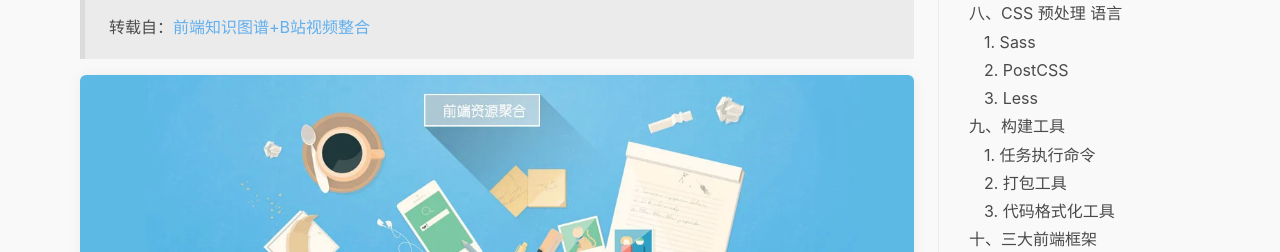
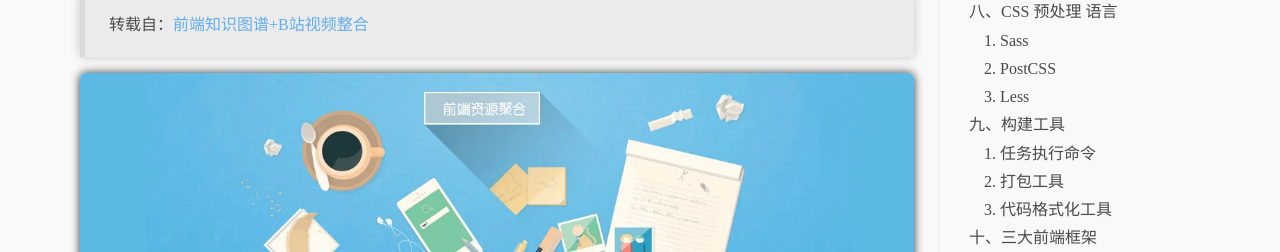
Before and after one commit to orangelegy/orangelegy.github.io, a plain HTML site: page 2021/11/29/前端学习路径/index.html in a window 1280 px wide. Shown: the part 222-474 px from the top of the page. Drawn offline with Linux system fonts and the light colour scheme; a small style sheet from the web is missing.

Commit message:
Site updated: 2021-11-30 19:57:17

```diff
--- a/style/base.css
+++ b/style/base.css
@@ -1,3 +1,4 @@
+@charset "UTF-8";
 @import url("//at.alicdn.com/t/font_2266068_otkvzqnxk0g.css");
 :root.appearance-light {
   --primary-bg-color: #f9f9f9;
@@ -18,8 +19,8 @@
   --avatar-border-color: #fff; }
 
 :root.appearance-dark {
-  --primary-bg-color: rgb(30,34,39);
-  --second-bg-color: rgb(35,39,46);
+  --primary-bg-color: hsl(220, 13%, 18%);
+  --second-bg-color: rgba(16, 17, 20, 0.5);
   --third-bg-color: #ffffff14;
   --code-text-color: rgb(127,132,142);
   --top-bar-shadow-color:#222;
@@ -30,7 +31,7 @@
   --top-bar-bg-color: rgba(35,39,46, 0.8);
   --blockquote-border-color: #aaa;
   --table-border-color: #aaa;
-  --pre-code-bg-color: rgb(35,39,46);
+  --pre-code-bg-color: rgba(16, 17, 20, 0.5);
   --skeleton-bg-color: #2b2b2b;
   --skeleton-flash-color: 0.05;
   --avatar-border-color: rgba(255, 255, 255, 0.05); }
@@ -54,8 +55,8 @@
   --avatar-border-color: #fff; }
   @media (prefers-color-scheme: dark) {
     :root.appearance-auto {
-      --primary-bg-color: rgb(30,34,39);
-      --second-bg-color: rgb(35,39,46);
+      --primary-bg-color: hsl(220, 13%, 18%);
+      --second-bg-color: rgba(16, 17, 20, 0.5);
       --third-bg-color: #ffffff14;
       --code-text-color: rgb(127,132,142);
       --top-bar-shadow-color:#222;
@@ -66,7 +67,7 @@
       --top-bar-bg-color: rgba(35,39,46, 0.8);
       --blockquote-border-color: #aaa;
       --table-border-color: #aaa;
-      --pre-code-bg-color: rgb(35,39,46);
+      --pre-code-bg-color: rgba(16, 17, 20, 0.5);
       --skeleton-bg-color: #2b2b2b;
       --skeleton-flash-color: 0.05;
       --avatar-border-color: rgba(255, 255, 255, 0.05); } }
@@ -96,7 +97,8 @@
 :root body {
   margin: 0;
   height: 100vh;
-  padding-top: 45px; }
+  padding-top: 45px;
+  font-family: 圆体-简,圆体-繁; }
   :root body a {
     color: inherit; }
     :root body a:hover, :root body a:hover .iconfont {
--- a/style/post.css
+++ b/style/post.css
@@ -29,10 +29,10 @@
 
 .post-page .post-content pre {
   padding: 0;
-  background: transparent; }
+  background: transparent;
+  box-shadow: 0px 0px 10px rgba(0, 0, 0, 0.2); }
   .post-page .post-content pre code {
     padding: 15px;
-    border: 1px solid var(--border-line-color);
     background: var(--pre-code-bg-color); }
 
 .post-page .post-content .hljs {
@@ -43,7 +43,7 @@
   margin: 0 auto;
   max-height: 500px;
   border-radius: 6px;
-  box-shadow: 0 0 15px rgba(0, 0, 0, 0.05);
+  box-shadow: 0px 0px 10px rgba(0, 0, 0, 0.8);
   opacity: 0;
   will-change: opacity; }
 
--- a/style/themes/theme.css
+++ b/style/themes/theme.css
@@ -17,8 +17,8 @@
   --avatar-border-color: #fff; }
 
 :root.appearance-dark {
-  --primary-bg-color: rgb(30,34,39);
-  --second-bg-color: rgb(35,39,46);
+  --primary-bg-color: hsl(220, 13%, 18%);
+  --second-bg-color: rgba(16, 17, 20, 0.5);
   --third-bg-color: #ffffff14;
   --code-text-color: rgb(127,132,142);
   --top-bar-shadow-color:#222;
@@ -29,7 +29,7 @@
   --top-bar-bg-color: rgba(35,39,46, 0.8);
   --blockquote-border-color: #aaa;
   --table-border-color: #aaa;
-  --pre-code-bg-color: rgb(35,39,46);
+  --pre-code-bg-color: rgba(16, 17, 20, 0.5);
   --skeleton-bg-color: #2b2b2b;
   --skeleton-flash-color: 0.05;
   --avatar-border-color: rgba(255, 255, 255, 0.05); }
@@ -53,8 +53,8 @@
   --avatar-border-color: #fff; }
   @media (prefers-color-scheme: dark) {
     :root.appearance-auto {
-      --primary-bg-color: rgb(30,34,39);
-      --second-bg-color: rgb(35,39,46);
+      --primary-bg-color: hsl(220, 13%, 18%);
+      --second-bg-color: rgba(16, 17, 20, 0.5);
       --third-bg-color: #ffffff14;
       --code-text-color: rgb(127,132,142);
       --top-bar-shadow-color:#222;
@@ -65,7 +65,7 @@
       --top-bar-bg-color: rgba(35,39,46, 0.8);
       --blockquote-border-color: #aaa;
       --table-border-color: #aaa;
-      --pre-code-bg-color: rgb(35,39,46);
+      --pre-code-bg-color: rgba(16, 17, 20, 0.5);
       --skeleton-bg-color: #2b2b2b;
       --skeleton-flash-color: 0.05;
       --avatar-border-color: rgba(255, 255, 255, 0.05); } }
```
Also changed, not shown: atom.xml (+1 -1 lines), style/common/bulma.css.
